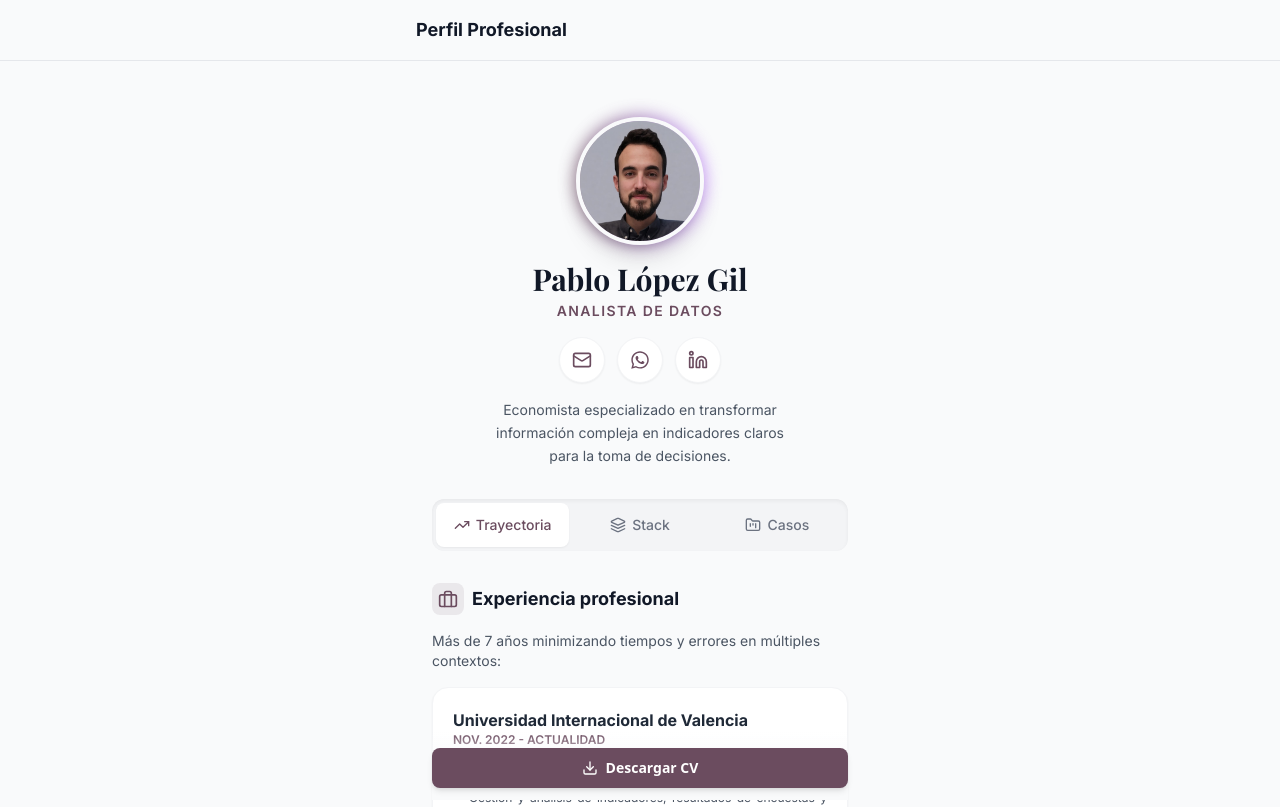
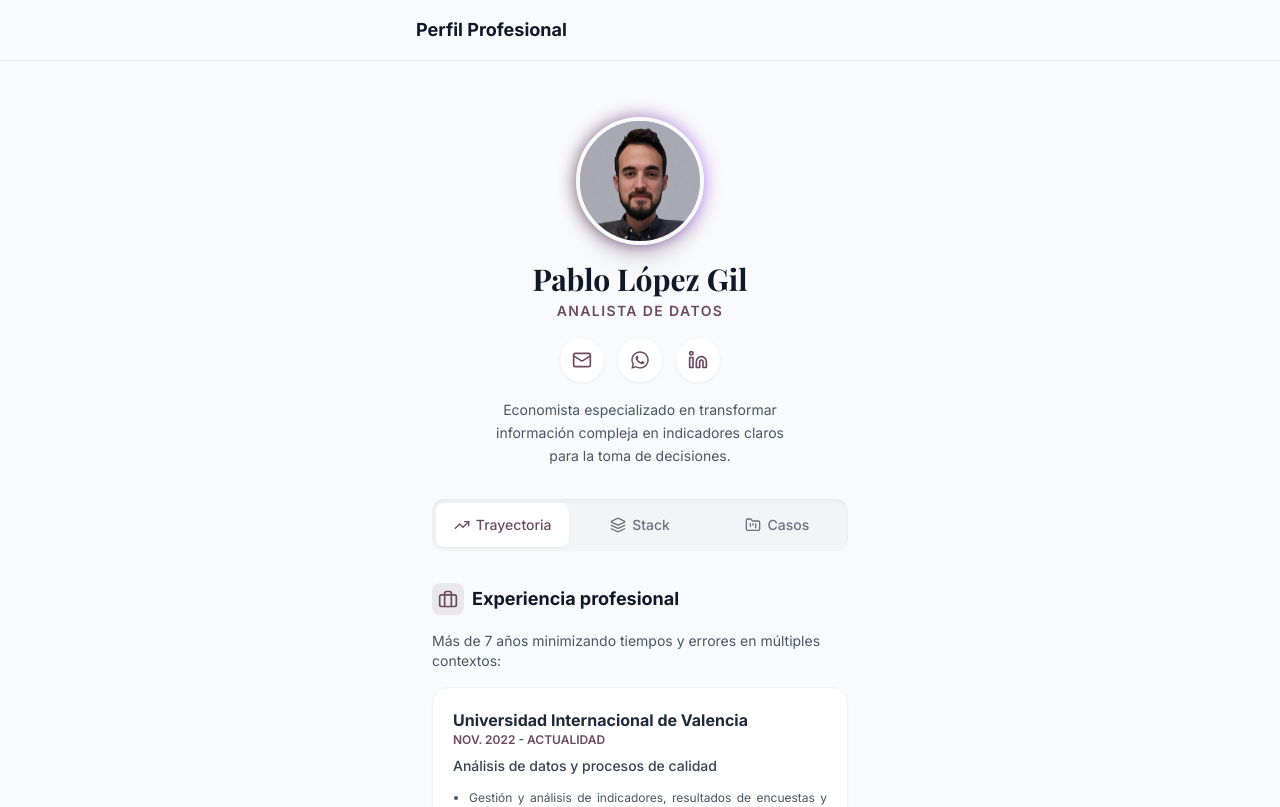
Before and after one commit to pablolopezgil1990/pablolopezcvpro, a React (Vite) app: page / in a window 1280 px wide. Shown: the top 807 px of the page. Built offline with nearby package versions, Linux system fonts and the light colour scheme; a web font is replaced by a local one.

Commit message:
Update App.tsx

```diff
--- a/src/App.tsx
+++ b/src/App.tsx
@@ -7,7 +7,6 @@ import {
   Briefcase,
   TrendingUp,
   GraduationCap,
-  Download,
   ChevronDown,
   FileSpreadsheet,
   GitBranch,
@@ -53,7 +52,6 @@ function Home() {
   const [showOlderExp, setShowOlderExp] = useState(false);
 
   const primary = "#6B4C5F";
-  const cvPdfUrl = "/pablo-lopez-gil-cv.pdf";
 
   const rootClass = useMemo(
     () =>
@@ -544,23 +542,6 @@ function Home() {
           )}
         </AnimatePresence>
       </main>
-
-      <div className="fixed bottom-0 left-0 right-0 z-40 pointer-events-none">
-        <div className="max-w-md mx-auto px-4 pointer-events-auto">
-          <div className="bg-gradient-to-t from-[#F9FAFB] via-[#F9FAFB] to-transparent pt-4 pb-3">
-            <a
-              className="block w-full text-white font-semibold text-sm py-2.5 px-4 rounded-lg shadow-md text-center transition-all active:scale-95 hover:shadow-lg"
-              style={{ backgroundColor: primary }}
-              href={cvPdfUrl}
-              download="Pablo_Lopez_Gil_CV.pdf"
-              title="Descargar CV"
-            >
-              <Download className="h-4 w-4 inline-block mr-2 -mt-0.5" />
-              <span className="whitespace-nowrap">Descargar CV</span>
-            </a>
-          </div>
-        </div>
-      </div>
     </div>
   );
 }
```
